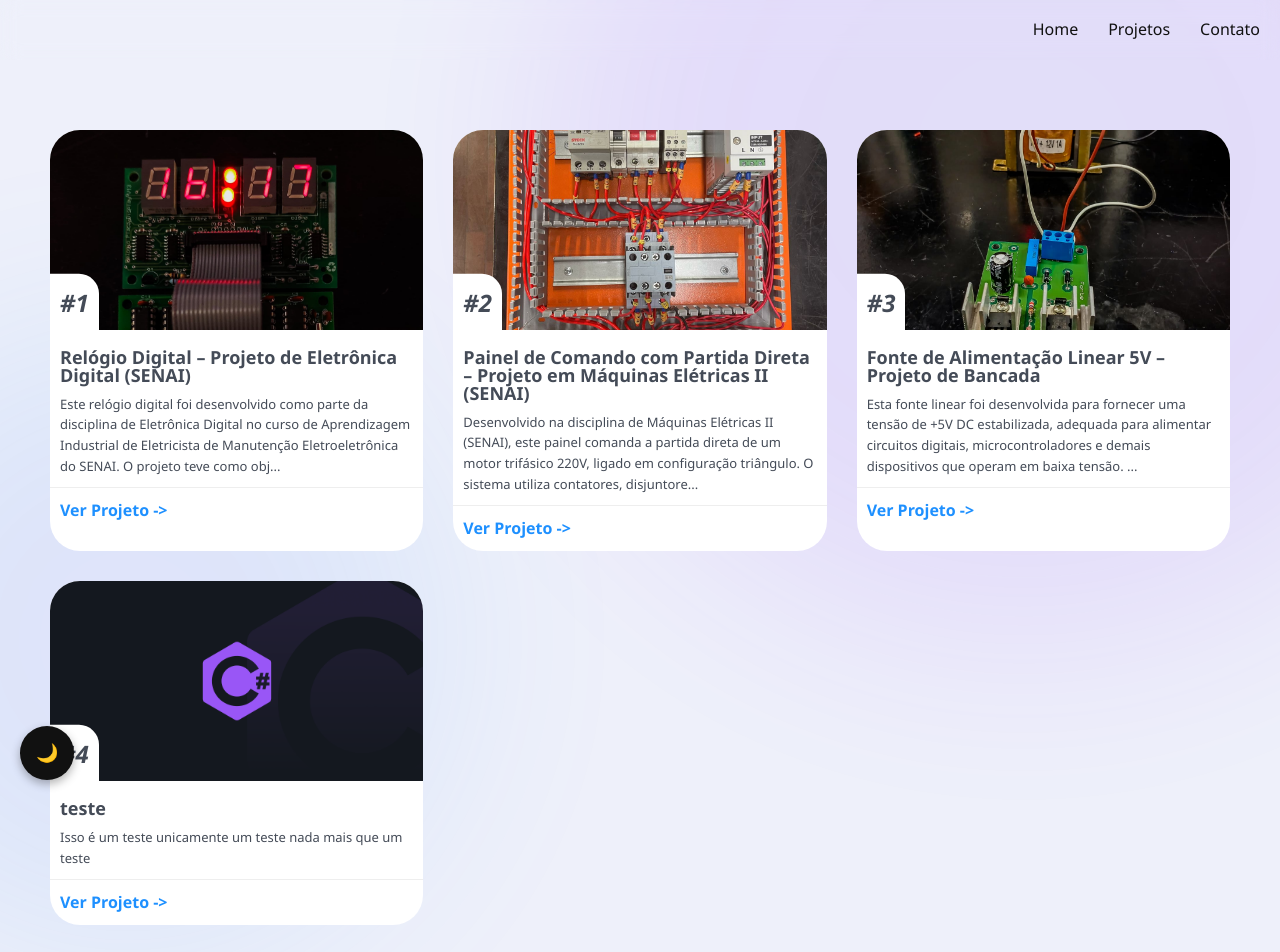
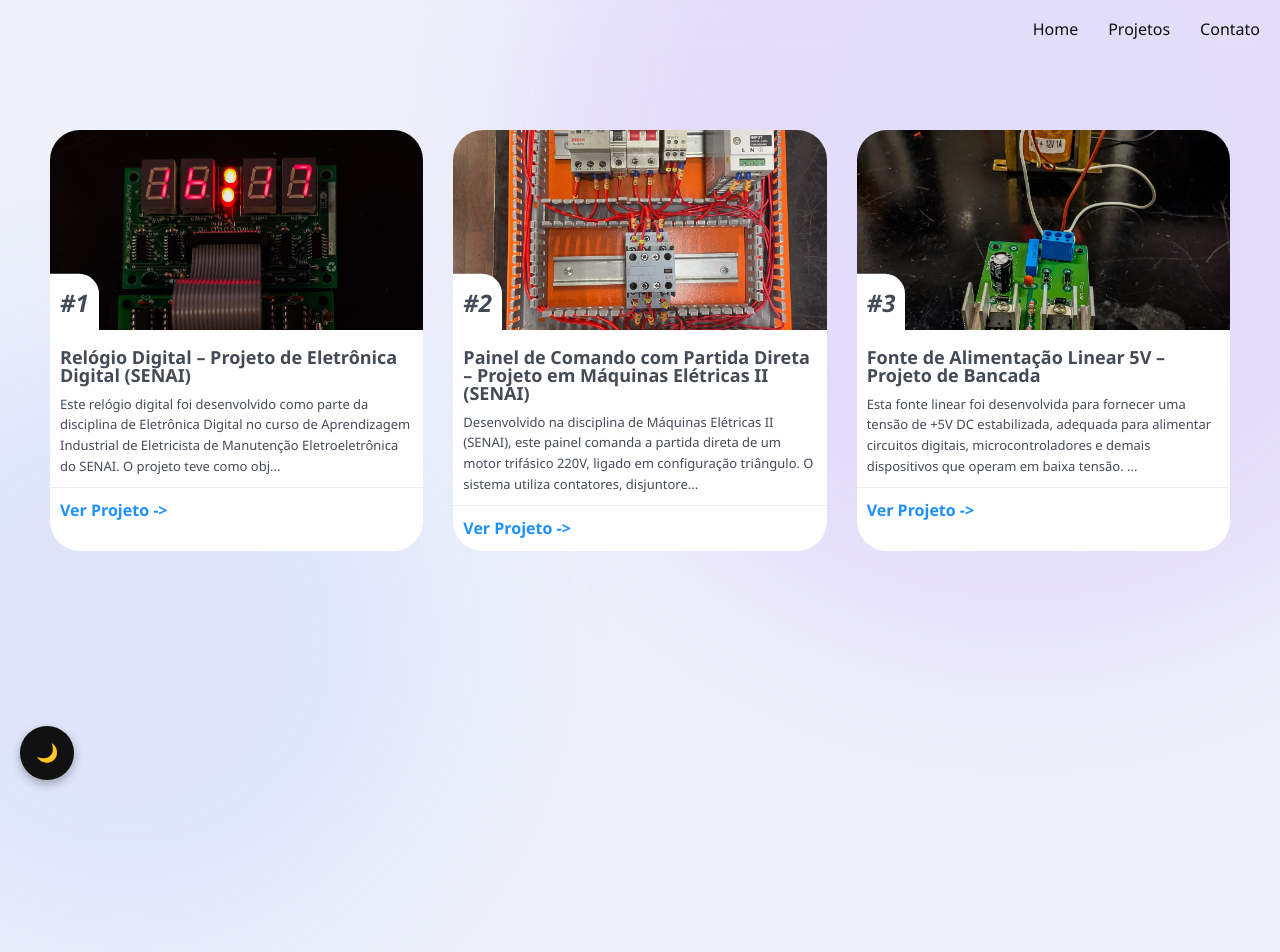
Before and after one commit to nathalyevitoria/Portifolio-Nathalye-Vitoria, a React (Vite) app: page /projects in a window 1280 px wide. Shown: the top 952 px of the page. Built offline with nearby package versions, Linux system fonts and the light colour scheme.

Commit message:
refactor: return to original code

```diff
--- a/src/data/ProjectsData.js
+++ b/src/data/ProjectsData.js
@@ -67,17 +67,4 @@ export const projects = [
       { type: "image", src: "/fonte4.jpeg" },
     ],
   },
-  {
-    id: "teste",
-    name: "teste",
-    description: `Isso é um teste
-
-    unicamente um teste
-
-    nada mais que um teste`,
-    image: "/image.png",
-    media: [
-      { type: "image", src: "/image.png" },
-    ],
-  },
 ];
```
